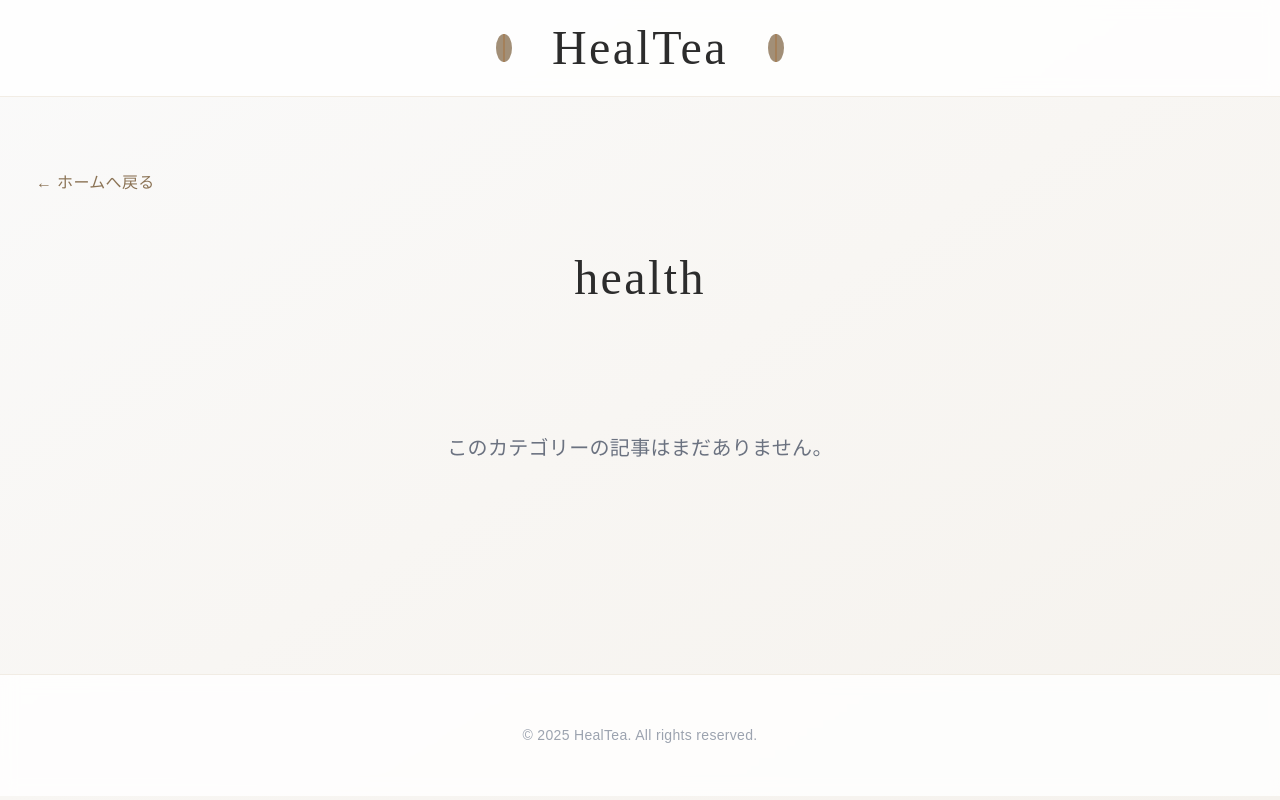
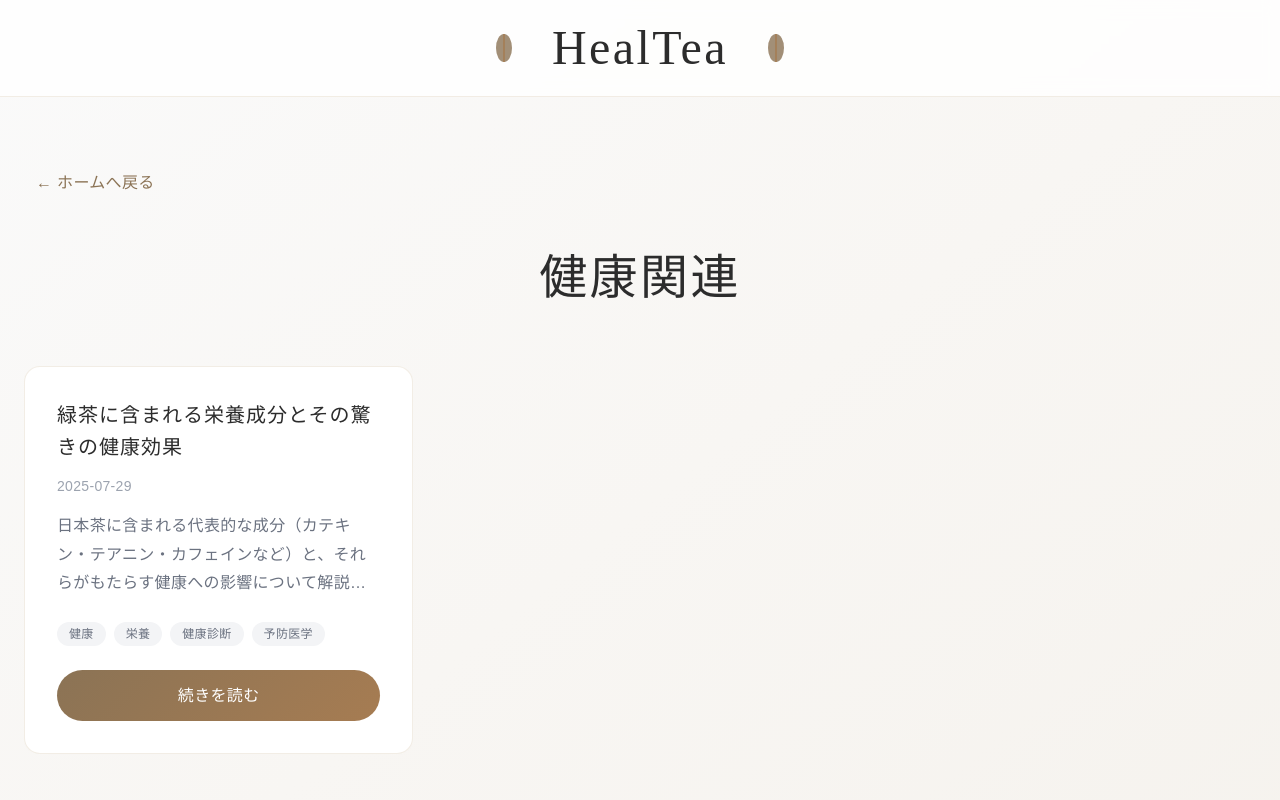
Before and after one commit to temasamo/healtea-blog, a Next.js app: page /category/health in a window 1280 px wide. Shown: the top 800 px of the page. Built offline with nearby package versions, Linux system fonts and the light colour scheme.

Commit message:
Fix category URLs by using English slugs instead of Japanese characters

```diff
--- a/src/app/category/[category]/page.tsx
+++ b/src/app/category/[category]/page.tsx
@@ -11,15 +11,28 @@ const TeaLeaf = () => (
   </svg>
 );
 
+// カテゴリー名とスラッグのマッピング
+const categorySlugMap: { [key: string]: string } = {
+  'japanese-tea': '日本茶',
+  'japanese-food': '日本の食べ物',
+  'health': '健康関連',
+  'omotenashi': 'おもてなし'
+};
+
+const categoryNameMap: { [key: string]: string } = {
+  '日本茶': 'japanese-tea',
+  '日本の食べ物': 'japanese-food',
+  '健康関連': 'health',
+  'おもてなし': 'omotenashi'
+};
+
 export async function generateMetadata({ params }: { params: Promise<{ category: string }> }): Promise<Metadata> {
   try {
-    const { category: categoryParam } = await params;
-    console.log('Raw category param:', categoryParam);
-    const category = decodeURIComponent(categoryParam);
-    console.log('Decoded category:', category);
+    const { category: categorySlug } = await params;
+    const categoryName = categorySlugMap[categorySlug] || categorySlug;
     return {
-      title: `${category} - HealTea`,
-      description: `${category}に関する記事一覧`,
+      title: `${categoryName} - HealTea`,
+      description: `${categoryName}に関する記事一覧`,
     };
   } catch (error) {
     console.error('Error in generateMetadata:', error);
@@ -31,15 +44,14 @@ export async function generateMetadata({ params }: { params: Promise<{ category:
 }
 
 export async function generateStaticParams() {
-  const categories = ['日本茶', '日本の食べ物', '健康関連', 'おもてなし'];
-  return categories.map((category) => ({
-    category: encodeURIComponent(category),
+  return Object.keys(categorySlugMap).map((slug) => ({
+    category: slug,
   }));
 }
 
-function getPostsByCategory(category: string) {
+function getPostsByCategory(categoryName: string) {
   try {
-    console.log('Looking for posts in category:', category);
+    console.log('Looking for posts in category:', categoryName);
     const dir = path.join(process.cwd(), 'src/content/blog');
     const files = fs.readdirSync(dir);
 
@@ -62,13 +74,13 @@ function getPostsByCategory(category: string) {
         };
       })
       .filter((post) => {
-        const hasCategory = post.categories.includes(category);
+        const hasCategory = post.categories.includes(categoryName);
         console.log(`Post ${post.slug}: categories=${post.categories}, hasCategory=${hasCategory}`);
         return hasCategory;
       })
       .sort((a, b) => new Date(b.date).getTime() - new Date(a.date).getTime());
 
-    console.log(`Found ${posts.length} posts for category: ${category}`);
+    console.log(`Found ${posts.length} posts for category: ${categoryName}`);
     return posts;
   } catch (error) {
     console.error('Error getting posts by category:', error);
@@ -77,35 +89,22 @@ function getPostsByCategory(category: string) {
 }
 
 export default async function CategoryPage({ params }: { params: Promise<{ category: string }> }) {
-  let category = '';
+  let categoryName = '';
   let posts: any[] = [];
   let error = null;
 
   try {
-    const { category: categoryParam } = await params;
-    console.log('Raw category param in component:', categoryParam);
+    const { category: categorySlug } = await params;
+    console.log('Category slug:', categorySlug);
 
-    // 複数のデコード方法を試す
-    let decodedCategory;
-    try {
-      decodedCategory = decodeURIComponent(categoryParam);
-    } catch (decodeError) {
-      console.error('decodeURIComponent failed:', decodeError);
-      try {
-        decodedCategory = decodeURIComponent(decodeURIComponent(categoryParam));
-      } catch (doubleDecodeError) {
-        console.error('Double decode failed:', doubleDecodeError);
-        decodedCategory = categoryParam;
-      }
-    }
+    // スラッグからカテゴリー名を取得
+    categoryName = categorySlugMap[categorySlug] || categorySlug;
+    console.log('Category name:', categoryName);
 
-    category = decodedCategory;
-    console.log('Final decoded category:', category);
-
-    posts = getPostsByCategory(category);
+    posts = getPostsByCategory(categoryName);
   } catch (error) {
     console.error('Error in CategoryPage:', error);
-    category = 'カテゴリー';
+    categoryName = 'カテゴリー';
     posts = [];
     error = error;
   }
@@ -127,7 +126,7 @@ export default async function CategoryPage({ params }: { params: Promise<{ categ
           </Link>
         </div>
 
-        <h1 className="text-5xl font-light text-center mb-16 tracking-[0.15em] teaver-heading">{category}</h1>
+        <h1 className="text-5xl font-light text-center mb-16 tracking-[0.15em] teaver-heading">{categoryName}</h1>
 
         {error && (
           <div className="text-center py-8 mb-8 bg-red-50 border border-red-200 rounded-lg">
--- a/src/app/page.tsx
+++ b/src/app/page.tsx
@@ -119,22 +119,22 @@ export default function Home() {
         <section className="mb-20">
           <h2 className="text-3xl font-light mb-12 text-center tracking-[0.1em] teaver-heading">カテゴリー</h2>
           <div className="grid grid-cols-2 lg:grid-cols-4 gap-6">
-            <Link href="/category/日本茶" className="block">
+            <Link href="/category/japanese-tea" className="block">
               <span className="teaver-card px-8 py-8 rounded-2xl hover:shadow-lg transition-all duration-300 text-[#2c2c2c] font-medium text-lg text-center block teaver-heading">
                 日本茶
               </span>
             </Link>
-            <Link href="/category/日本の食べ物" className="block">
+            <Link href="/category/japanese-food" className="block">
               <span className="teaver-card px-8 py-8 rounded-2xl hover:shadow-lg transition-all duration-300 text-[#2c2c2c] font-medium text-lg text-center block teaver-heading">
                 日本の食べ物
               </span>
             </Link>
-            <Link href="/category/健康関連" className="block">
+            <Link href="/category/health" className="block">
               <span className="teaver-card px-8 py-8 rounded-2xl hover:shadow-lg transition-all duration-300 text-[#2c2c2c] font-medium text-lg text-center block teaver-heading">
                 健康関連
               </span>
             </Link>
-            <Link href="/category/おもてなし" className="block">
+            <Link href="/category/omotenashi" className="block">
               <span className="teaver-card px-8 py-8 rounded-2xl hover:shadow-lg transition-all duration-300 text-[#2c2c2c] font-medium text-lg text-center block teaver-heading">
                 おもてなし
               </span>
```
